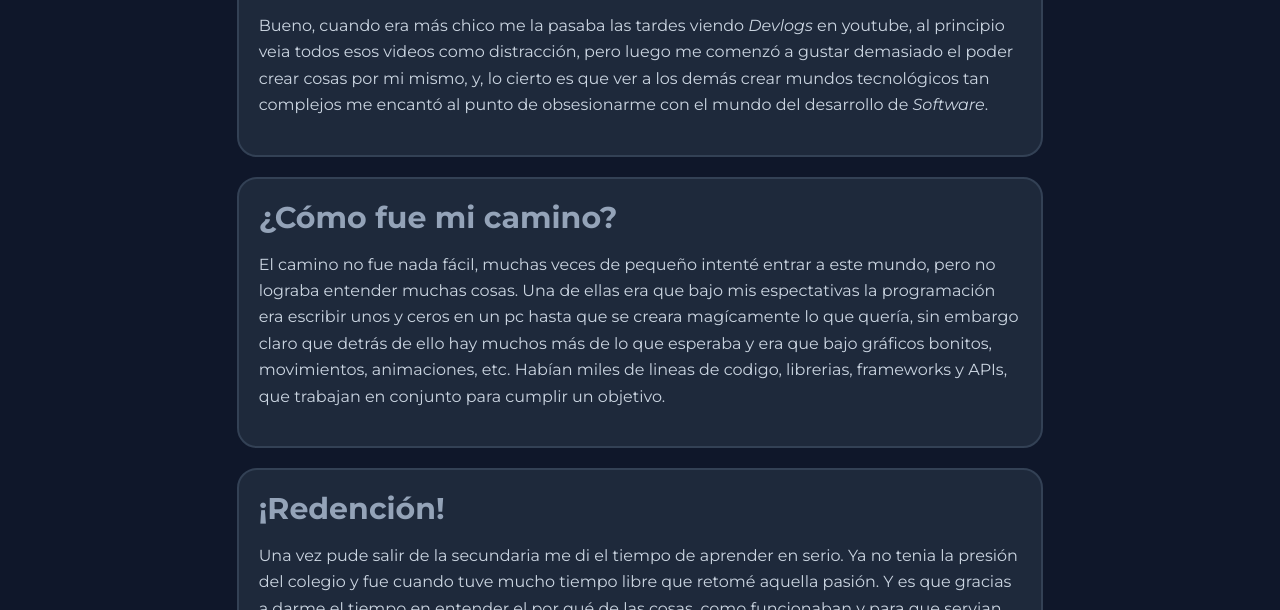
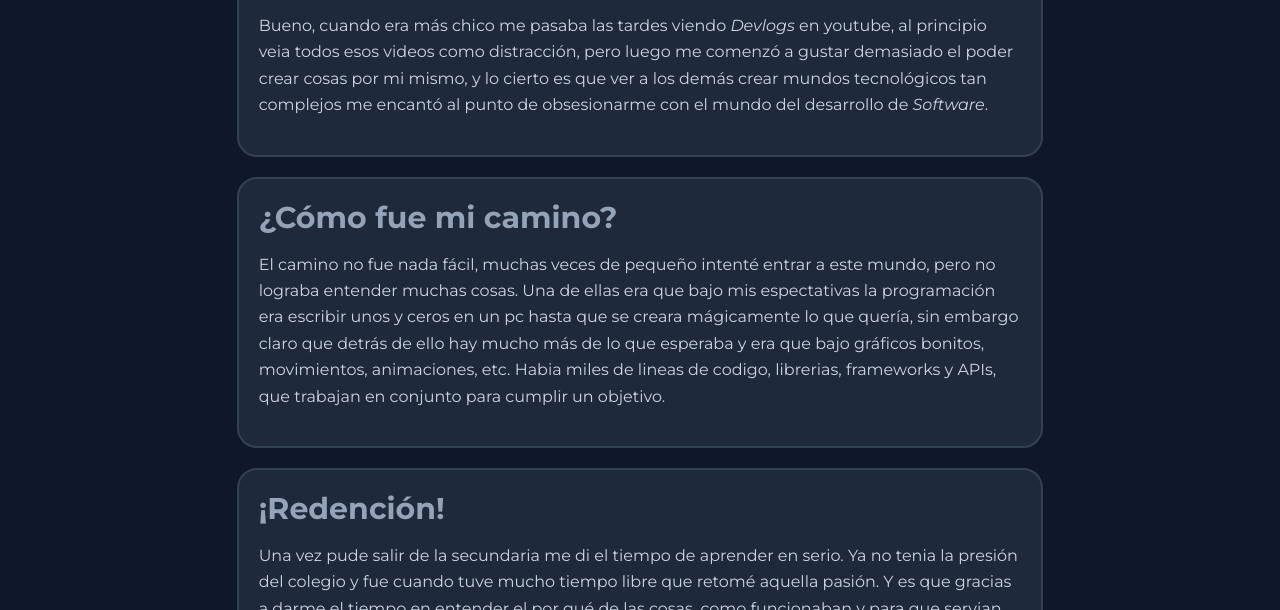
Before and after one commit to im-jean/portfolio, a plain HTML site: page index.html in a window 1280 px wide. Shown: the part 609-1219 px from the top of the page. Drawn offline with Linux system fonts and the light colour scheme.

Commit message:
Contenido(Ortografia): He corregido la ortografía de algunas palabras u expresiones. ¡Atencion! Esto es algo temporal y muchas cosas pueden cambiar en el futuro.

```diff
--- a/index.html
+++ b/index.html
@@ -43,12 +43,12 @@
 
       <article class="tarjeta-sobre-mi">
         <h3 class="titulo-pregunta-sobre-mi">¿Cómo empezó?</h3>
-        <p>Bueno, cuando era más chico me la pasaba las tardes viendo <em>Devlogs</em> en youtube, al principio veia todos esos videos como distracción, pero luego me comenzó a gustar demasiado el poder crear cosas por mi mismo, y, lo cierto es que ver a los demás crear mundos tecnológicos tan complejos me encantó al punto de obsesionarme con el mundo del desarrollo de <em>Software</em>.</p>
+        <p>Bueno, cuando era más chico me pasaba las tardes viendo <em>Devlogs</em> en youtube, al principio veia todos esos videos como distracción, pero luego me comenzó a gustar demasiado el poder crear cosas por mi mismo, y lo cierto es que ver a los demás crear mundos tecnológicos tan complejos me encantó al punto de obsesionarme con el mundo del desarrollo de <em>Software</em>.</p>
       </article>
 
       <article class="tarjeta-sobre-mi">
         <h3 class="titulo-pregunta-sobre-mi">¿Cómo fue mi camino?</h3>
-        <p>El camino no fue nada fácil, muchas veces de pequeño intenté entrar a este mundo, pero no lograba entender muchas cosas. Una de ellas era que bajo mis espectativas la programación era escribir unos y ceros en un pc hasta que se creara magícamente lo que quería, sin embargo claro que detrás de ello hay muchos más de lo que esperaba y era que bajo gráficos bonitos, movimientos, animaciones, etc. Habían miles de lineas de codigo, librerias, frameworks y APIs, que trabajan en conjunto para cumplir un objetivo.</p>
+        <p>El camino no fue nada fácil, muchas veces de pequeño intenté entrar a este mundo, pero no lograba entender muchas cosas. Una de ellas era que bajo mis espectativas la programación era escribir unos y ceros en un pc hasta que se creara mágicamente lo que quería, sin embargo claro que detrás de ello hay mucho más de lo que esperaba y era que bajo gráficos bonitos, movimientos, animaciones, etc. Habia miles de lineas de codigo, librerias, frameworks y APIs, que trabajan en conjunto para cumplir un objetivo.</p>
       </article>
 
       <article class="tarjeta-sobre-mi">
```
